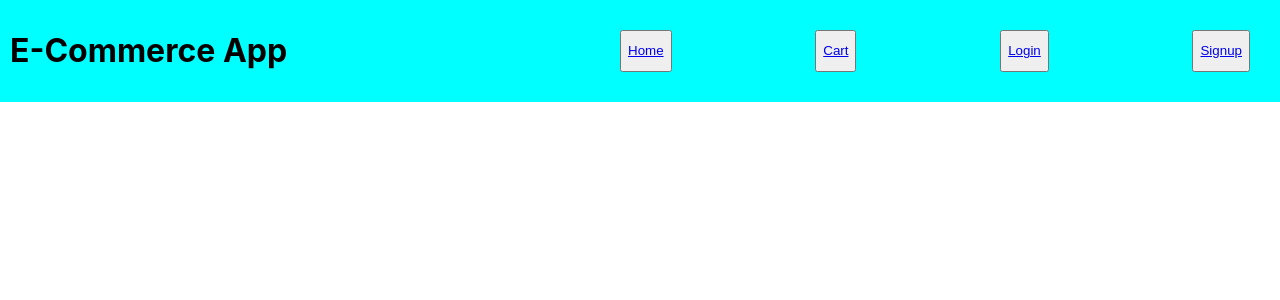
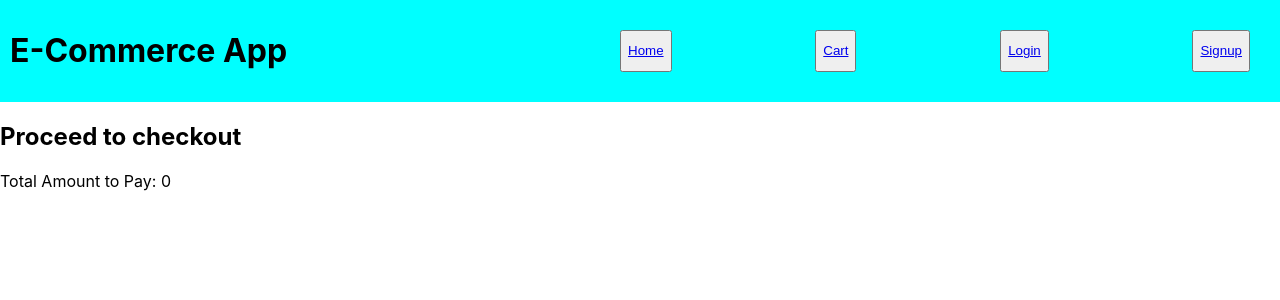
Before and after one commit to Group-5-Phase-2/Phase-2-Group-Project, a React (Create React App) app: page /cart in a window 1280 px wide. Shown: the top 300 px of the page. Built offline with nearby package versions, Linux system fonts and the light colour scheme.

Commit message:
feat: add option for user to remove an item from cart, add total sum of items on cart

```diff
--- a/src/App.js
+++ b/src/App.js
@@ -15,8 +15,8 @@ function App() {
 
   function addToCart(product){
     //.some() ensures that a product is added only once.
-    const productExists =cartProducts.some((cartProduct)=>cartProduct.product_name===product.product_name)
-                          &&cartProducts.some((cartProduct)=>cartProduct.unit_price===product.unit_price)
+    const productExists =cartProducts.some((cartProduct)=>cartProduct.product_name === product.product_name)
+                          && cartProducts.some((cartProduct)=>cartProduct.unit_price === product.unit_price)
     if(productExists){
       alert("Product already added to the cart!")
      }else{
@@ -25,21 +25,26 @@ function App() {
     }
   }
 
+  function handleRemoveItemFromCart(product){
+    setcartProducts(cartProducts.filter(cartProduct => cartProduct.product_name !== product.product_name) && cartProducts.filter(cartProduct => cartProduct.unit_price !== product.unit_price))
+  }
+
+
+
   return (
     <div className="App">
       <Routes>
           <Route element={<Landing/>}>
-            <Route path='/' element={<Home/>}/>
-            <Route path='/products' element={<Home/>}/>
+            <Route path='/' element={<Home onAddProduct={addToCart}/>}/>
+            <Route path='/products' element={<Home onAddProduct={addToCart}/>}/>
             <Route path='/home' element={<Home onAddProduct={addToCart}/>}/>
             <Route path='/login' element={<Login/>}/>
             <Route path='/signup' element={<Signup/>}/>
-            <Route path='/cart' element={<Cart cartProducts={cartProducts}/>}/>
+            <Route path='/cart' element={<Cart cartProducts={cartProducts} onRemoveFromCart = {handleRemoveItemFromCart}/>}/>
             <Route path='/products/:index' element={<Product/>}/>
           </Route>
         <Route path='*' element={<NotFound/>}/>
       </Routes>
-
     </div>
   );
 }
--- a/src/Components/Cart.js
+++ b/src/Components/Cart.js
@@ -1,4 +1,14 @@
-function Cart ({cartProducts}){
+// import {useState} from 'react'
+
+function Cart ({cartProducts, onRemoveFromCart}){
+    // const [cartItems, setCartItems] = useState(cartProducts)
+    // // console.log(typeof(cartItems[0].unit_price))
+    let sum = 0
+    for(let product of cartProducts){
+        sum += product.unit_price
+    }
+
+
 
     return (
         <div>
@@ -8,11 +18,13 @@ function Cart ({cartProducts}){
                     <img src={cartProduct.product_thumbnail} alt={cartProduct.product_name}/>
                     <h3>{cartProduct.product_name}</h3>
                     <p>Price: KES{cartProduct.unit_price}</p>
-                    <button>Remove from cart</button>
+                    <button onClick={()=>onRemoveFromCart(cartProduct)}>Remove from cart</button>
 
                 </div>
                 )
             })}
+            <h2>Proceed to checkout</h2>
+            <p>Total Amount to Pay: {sum}</p>
         </div>
     )
 }
--- a/src/Components/Home.js
+++ b/src/Components/Home.js
@@ -2,7 +2,7 @@ import { Link } from "react-router-dom"
 import { useEffect, useState } from "react"
 
 
-function Home ({onAddProduct}){
+function Home ({ onAddProduct }){
     // Setting the products variable before fetching the data from the JSON server
     const [products, setProducts] = useState([])
 
@@ -23,9 +23,8 @@ function Home ({onAddProduct}){
                 <img src={product.product_thumbnail} alt={product.name}/>
                 <h3>{product.product_name}</h3>
                 <p>Price: KES{product.unit_price}</p>
+                <button><Link to={`/products/${index}`}>View Product Details</Link></button>
                 <button onClick={()=>onAddProduct(product)}>Add Item to Cart</button>
-                <button><Link to={`/products/${index}`}>View Product Details</Link></button>
-                <button>Add Item to Cart</button>
             </div>
         )
     })
```
